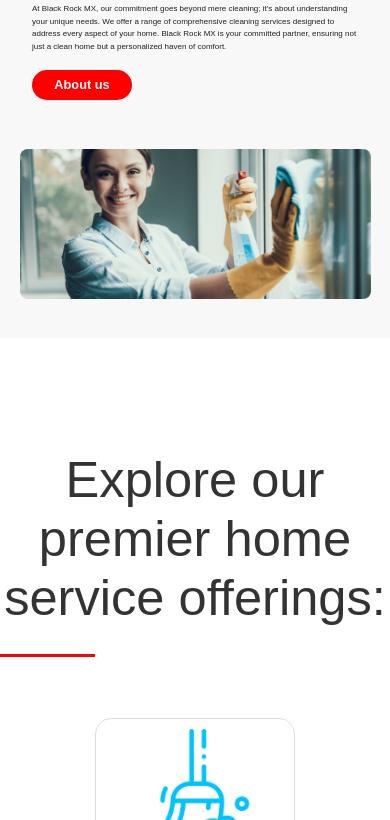
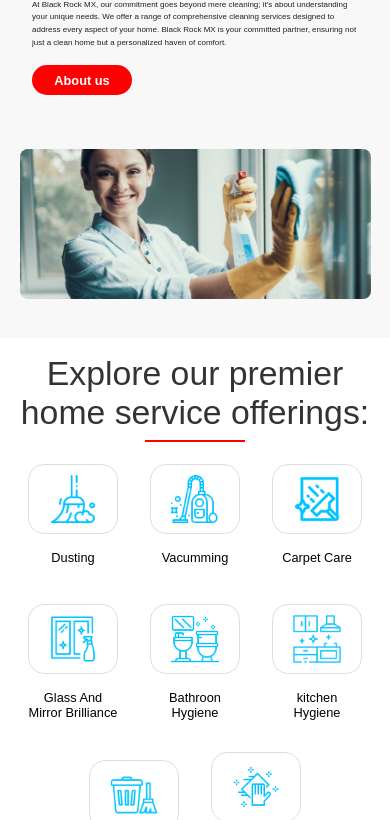
Before and after one commit to ArpanSankesh/Anthony-freelance-project-, a plain HTML site: page index.html in a window 390 px wide. Shown: the part 570-1390 px from the top of the page. Drawn offline with Linux system fonts and the light colour scheme.

Commit message:
updates in responsive

```diff
--- a/style.css
+++ b/style.css
@@ -160,7 +160,7 @@ section {
 .about-us {
   position: relative;
   width: 100%;
-  height: 100vh;
+  min-height: 100vh;
   display: flex;
   align-items: center;
   justify-content: space-between;
@@ -433,6 +433,9 @@ section {
     padding: 0 2rem;
   }
 
+  .about-us{
+    min-height: 50vh ;
+  }
   .show-background {
     height: 40vh;
     background-position: 60%;
@@ -446,7 +449,7 @@ section {
 
 /* ----------------PHONE----------------------- */
 
-@media (max-width: 400px) {
+@media (max-width: 450px) {
   .logo {
     width: 10rem;
     height: 1.7rem;
@@ -488,18 +491,24 @@ section {
   }
   .about-us {
     flex-direction: column-reverse;
-    padding-top: 3rem;
+    min-height: 30rem;
+    justify-content: center;
   }
   .about-pic-container {
     width: 100%;
+    justify-content: start;
+    height: 60%;
   }
+
   .about-info {
     width: 100%;
   }
   .about-info h4 {
     margin-bottom: 1rem;
     font-size: 0.5rem;
+    letter-spacing: 0.1rem;
   }
+
   .about-info h1 {
     margin-bottom: 1rem;
     font-size: 2rem;
@@ -510,5 +519,31 @@ section {
     font-size: 0.5rem;
     line-height: 1.5vh;
   }
-
+  .service-section {
+    padding: 1rem 0;
+  }
+  .service-section h1 {
+    font-size: 4vh;
+    margin: 0;
+  }
+  .service-section h1::after {
+    width: 100px;
+    height: 2px;
+    bottom: -10px;
+    left: 50%;
+  }
+  .services {
+    width: 90px;
+    height: 100px;
+    padding: 0;
+    margin-bottom: 1rem;
+    display: flex;
+  }
+  .services h4 {
+    font-weight: 100;
+    font-size: 0.8rem;
+  }
+  .services img {
+    padding: 10px 20px;
+  }
 }
```
